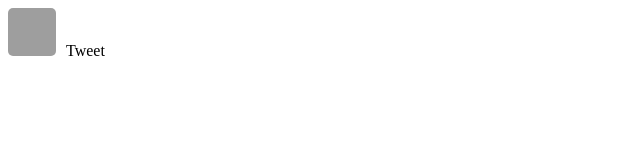
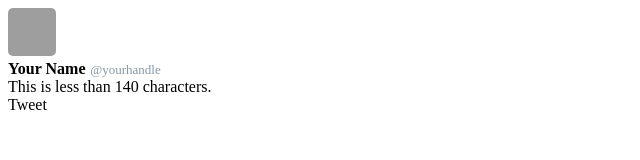
Before and after one commit to dukemuge/Twitter-clone, a React app: page / in a window 1280 px wide. Shown: the whole page, without its empty margins (0-640 px from the left). Built offline with nearby package versions, Linux system fonts and the light colour scheme; grey boxes are pictures that could not be loaded.

Commit message:
Add Message and Author components

```diff
--- a/src/index.css
+++ b/src/index.css
@@ -16,3 +16,15 @@ tweet {
     border-radius: 5px;
     margin-right: 10px;
     }
+
+
+    .name {
+        font-weight: bold;
+        margin-bottom: 0.5em;
+        margin-right: 0.3em;
+        }
+
+    .handle {
+        color: #8899a6;
+        font-size: 13px;
+        }
--- a/src/index.js
+++ b/src/index.js
@@ -12,10 +12,36 @@ function Avatar() {
     );
     }
 
+
+
+    function Message() {
+        return (
+        <div className="message">
+        This is less than 140 characters.
+        </div>
+        );
+        }
+
+
+        function Author() {
+            return (
+            <span className="author">
+            <span className="name">Your Name</span>
+            <span className="handle">@yourhandle</span>
+            </span>
+            );
+            }
+
             function Tweet() {
                 return (
                 <div className="tweet">
                 <Avatar/>
+                <div className ="content">
+                    <Author/>
+                    <Message/>
+
+                </div>
+
                 Tweet
                 </div>
                 );
```
Lines whose indentation alone changed are shown as unchanged.
